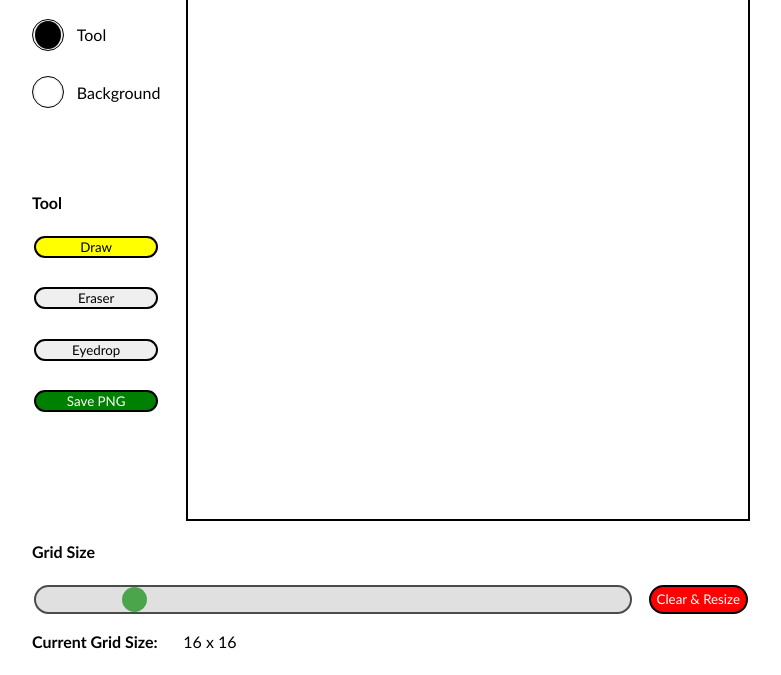
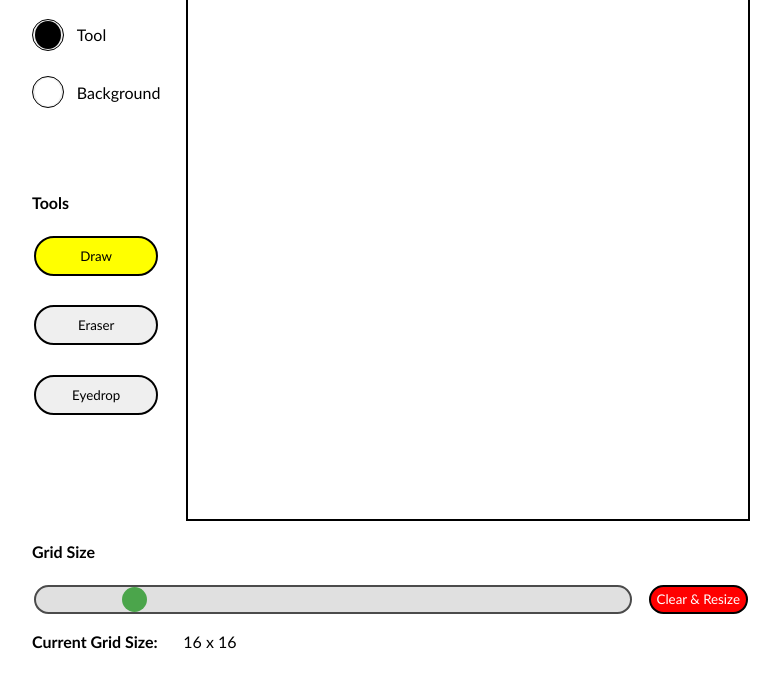
Before and after one commit to GeorgeCiesinski/Etch-a-Sketch, a plain HTML site: page index.html in a window 1280 px wide. Shown: the part 125-800 px from the top of the page, without its empty margins (249-1030 px from the left). Drawn offline with Linux system fonts and the light colour scheme; a web font is replaced by a local one.

Commit message:
Minor styling changes - Changed tool buttons - Removed save button

```diff
--- a/index.html
+++ b/index.html
@@ -30,12 +30,11 @@
                     </div>
                 </div>
                 <div>
-                    <h4>Tool</h4>
+                    <h4>Tools</h4>
                     <div id="tool-buttons">
                         <button id="draw" class="button tool-button selected-button" type="button">Draw</button>
                         <button id="erase" class="button tool-button" type="button">Eraser</button>
                         <button id="eyedrop" class="button tool-button" type="button">Eyedrop</button>
-                        <button id="save" class="button" type="button">Save PNG</button>
                     </div>
                 </div>
             </div>
--- a/javascript/etchASketch.js
+++ b/javascript/etchASketch.js
@@ -8,7 +8,6 @@ const currentGridPreview = document.querySelector("#current-grid");
 let toolColorEl = document.querySelector("#color-tool");  // Color Pickers
 let bgColorEl = document.querySelector("#color-background");
 const toolButtons = document.querySelectorAll(".tool-button");  // All tool buttons
-const btnSave = document.querySelector("#save");
 
 // Global variables
 let newSize = 16;  // New Grid size for resize
--- a/scss/style.scss
+++ b/scss/style.scss
@@ -178,9 +178,8 @@ SKETCHPAD CONTROLS
     background-color: yellow;
 }
 
-#save {
-    background-color: green;
-    color: white;
+.tool-button {
+    height: 5vh;
 }
 
 #resize {
```
Also changed, not shown: css/style.css, 1 other file.
